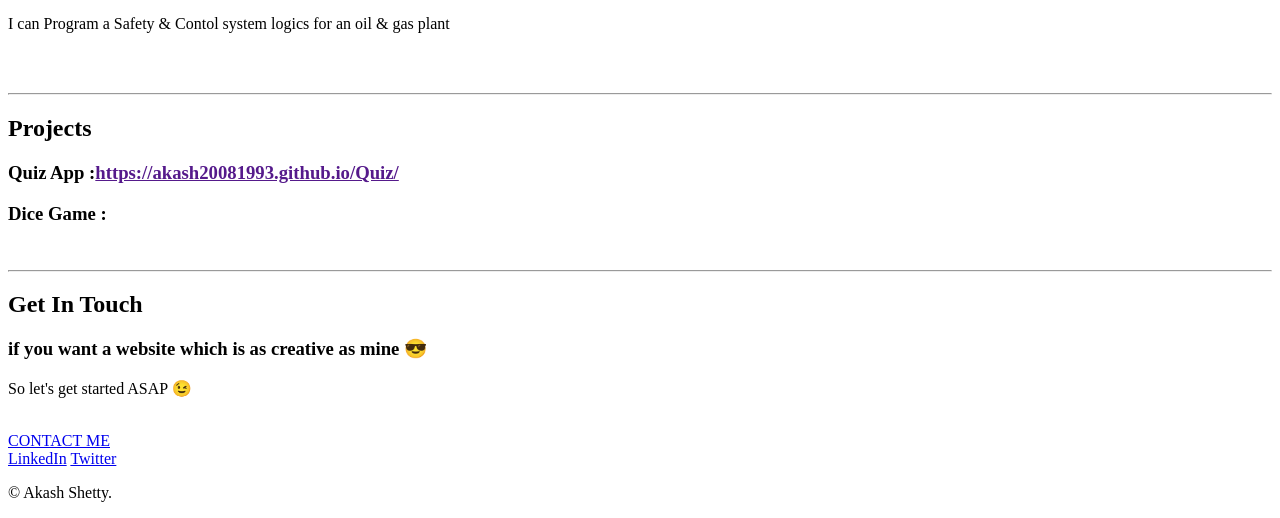
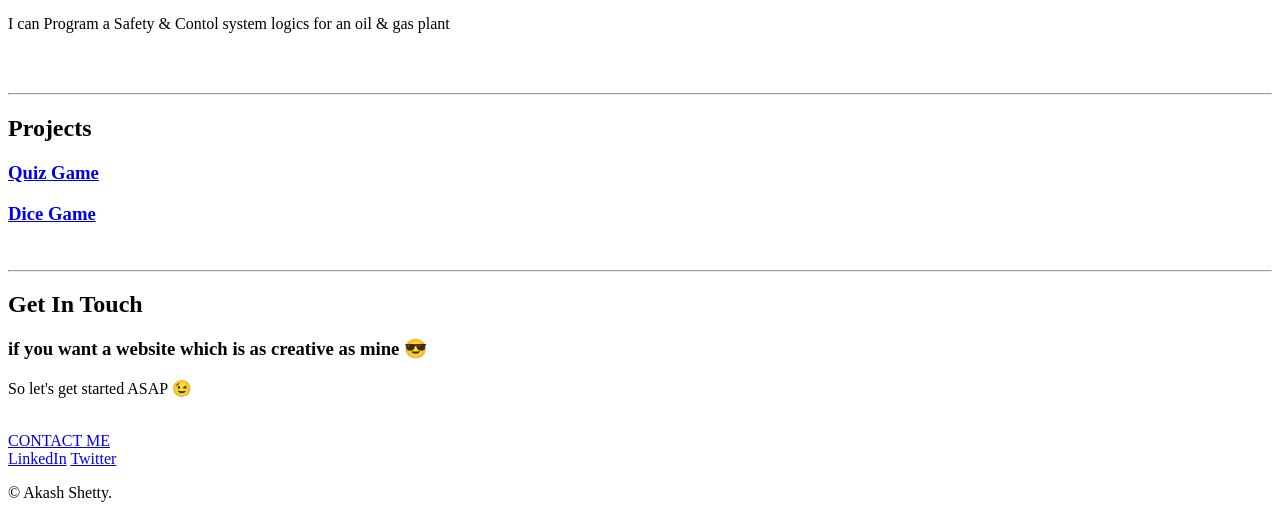
Before and after one commit to akash20081993/Personal-website, a plain HTML site: page index.html in a window 1280 px wide. Shown: the part 1221-1739 px from the top of the page. Drawn offline with Linux system fonts and the light colour scheme; a web font is replaced by a local one.

Commit message:
Update index.html

```diff
--- a/index.html
+++ b/index.html
@@ -44,8 +44,8 @@
       <hr>
       <div class="projects">
         <h2>Projects</h2>
-          <h3 class="distance">Quiz App  :<a href="">https://akash20081993.github.io/Quiz/</a></h3>
-          <h3 class="distance">Dice Game :<a href="https://akash20081993.github.io/Dice-game/"></a></h3>
+          <a href="https://akash20081993.github.io/Quiz/"><h3>Quiz Game</h3></a>
+          <a href="https://akash20081993.github.io/Dice-game/"><h3>Dice Game</h3></a>
 
       </div>
       <br>
```
